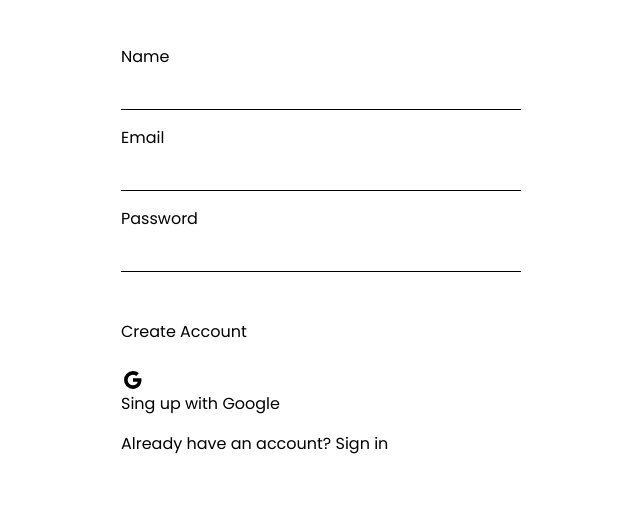
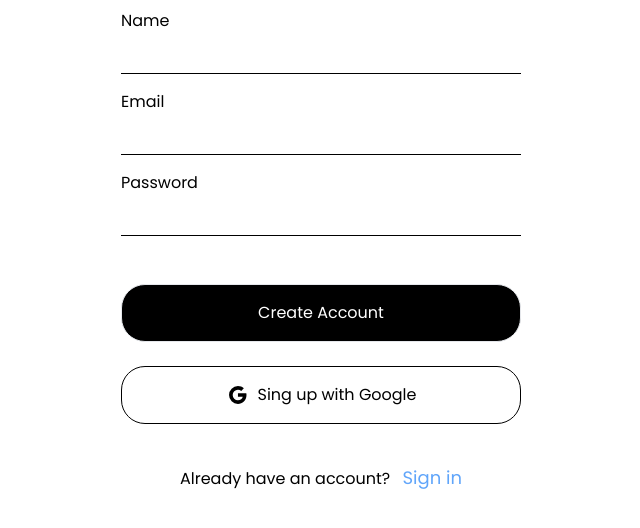
Before and after one commit to Naibaf93/Formulario-Tailwind, a website: page src/index.html in a window 1280 px wide. Shown: the part 212-740 px from the top of the page, without its empty margins (319-959 px from the left). Drawn offline with Linux system fonts and the light colour scheme.

Commit message:
estilos a los botones y al ultimo parrafo

```diff
--- a/src/index.html
+++ b/src/index.html
@@ -40,15 +40,20 @@
                 </div>
 
                 <article class="grid gap-6 mt-8">
-                    <a href="#">Create Account</a>
-                    <a href="#">
-                        <svg xmlns="http://www.w3.org/2000/svg"             width="24"      height="24" viewBox="0 0 24 24"><path d="M20.283 10.356h-8.327v3.451h4.792c-.446 2.193-2.313 3.453-4.792 3.453a5.27 5.27 0 0 1-5.279-5.28 5.27 5.27 0 0 1 5.279-5.279c1.259 0 2.397.447 3.29 1.178l2.6-2.599c-1.584-1.381-3.615-2.233-5.89-2.233a8.908 8.908 0 0 0-8.934 8.934 8.907 8.907 0 0 0 8.934 8.934c4.467 0 8.529-3.249 8.529-8.934 0-.528-.081-1.097-.202-1.625z"></path></svg>
+                    <a href="#" class="bg-black text-white text-center
+                    p-4 rounded-3xl border hover:bg-white hover:text-black
+                    hover:border-black transition-colors">Create Account</a>
+                    <a href="#" class="border border-black p-4 text-center
+                    rounded-3xl flex justify-center gap-2 transition-colors
+                    hover:bg-black hover:text-white group">
+                        <svg xmlns="http://www.w3.org/2000/svg"             width="24"      height="24" viewBox="0 0 24 24" class="fill-black group-hover:fill-white transition-colors"><path d="M20.283 10.356h-8.327v3.451h4.792c-.446 2.193-2.313 3.453-4.792 3.453a5.27 5.27 0 0 1-5.279-5.28 5.27 5.27 0 0 1 5.279-5.279c1.259 0 2.397.447 3.29 1.178l2.6-2.599c-1.584-1.381-3.615-2.233-5.89-2.233a8.908 8.908 0 0 0-8.934 8.934 8.907 8.907 0 0 0 8.934 8.934c4.467 0 8.529-3.249 8.529-8.934 0-.528-.081-1.097-.202-1.625z"></path></svg>
                         Sing up with Google
                     </a>
                 </article>
 
-                <p>Already have an account?
-                    <a href="#">Sign in</a>
+                <p class="mt-6 text-center">Already have an account?
+                    <a href="#" class="text-blue-400 text-lg inline-block
+                    ml-2">Sign in</a>
                 </p>
 
             </form>
```
Also changed, not shown: src/css/output.css.
